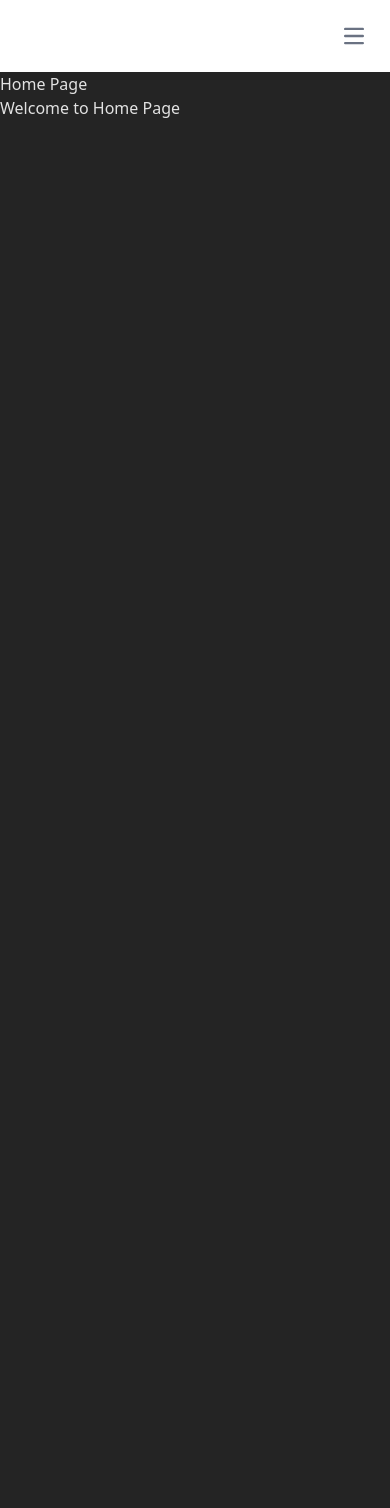
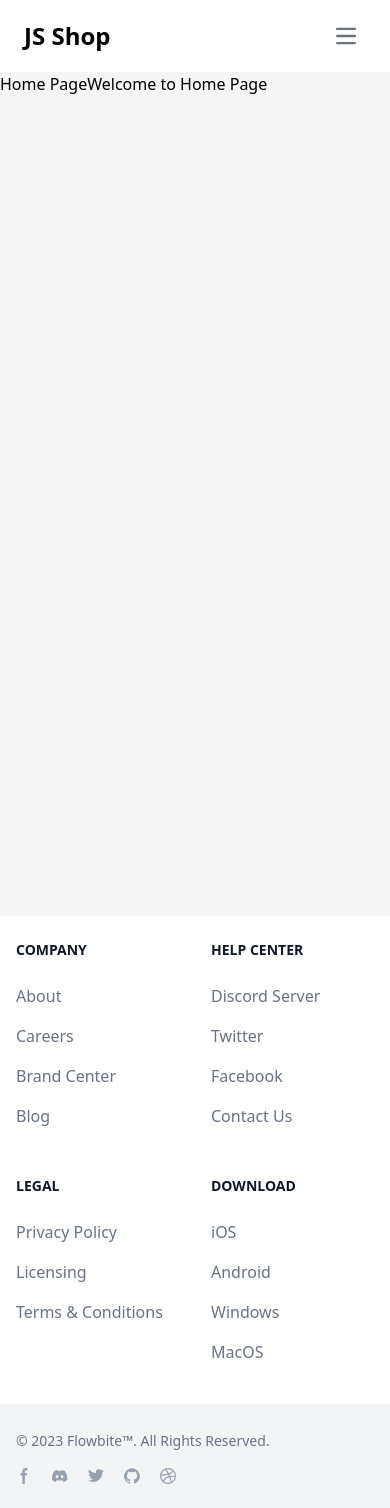
Before and after one commit to SrbastianM/js-shop, a website built with Vite: page index.html in a window 390 px wide. Before the commit the page ends 844 px from the top, so only its background shows below. Built offline with nearby package versions, Linux system fonts and the light colour scheme.

Commit message:
feat: Fix the login page 	- Add new validation to the footer (i will change this to the future) 	- Next Steps: Work on the home page

```diff
--- a/index.html
+++ b/index.html
@@ -10,8 +10,8 @@
 
 <body>
   <nav class="bg-white border-gray-200 dark:bg-gray-900">
-    <div class="max-w-screen-xl flex flex-wrap items-center justify-between mx-auto p-4">
-      <a href="/home" class="flex items-center space-x-3 rtl:space-x-reverse" data-route>
+    <div class="max-w-screen flex flex-wrap items-center justify-between mx-2 p-4">
+      <a href="/" class="flex items-center space-x-3 rtl:space-x-reverse" data-route>
         <span class="self-center text-2xl font-semibold whitespace-nowrap dark:text-white">JS Shop</span>
       </a>
       <button data-collapse-toggle="navbar-default" type="button"
@@ -41,7 +41,10 @@
     </div>
   </nav>
   <div id="content">Loading...</div>
+  <div id="js-footer-container">
 
+
+  </div>
   <script type="module" src="/src/main.js"></script>
 </body>
 
--- /dev/null
+++ b/src/Presentation/atoms/footer.js
@@ -0,0 +1,126 @@
+export default function Footer() {
+  return `
+    <footer class=" bg-white dark:bg-gray-900 id="js-footer"">
+      <div class="mx-auto w-full max-w-screen-xl">
+        <div class="grid grid-cols-2 gap-8 px-4 py-6 lg:py-8 md:grid-cols-4">
+          <div>
+            <h2 class="mb-6 text-sm font-semibold text-gray-900 uppercase dark:text-white">Company</h2>
+            <ul class="text-gray-500 dark:text-gray-400 font-medium">
+              <li class="mb-4">
+                <a href="#" class=" hover:underline">About</a>
+              </li>
+              <li class="mb-4">
+                <a href="#" class="hover:underline">Careers</a>
+              </li>
+              <li class="mb-4">
+                <a href="#" class="hover:underline">Brand Center</a>
+              </li>
+              <li class="mb-4">
+                <a href="#" class="hover:underline">Blog</a>
+              </li>
+            </ul>
+          </div>
+          <div>
+            <h2 class="mb-6 text-sm font-semibold text-gray-900 uppercase dark:text-white">Help center</h2>
+            <ul class="text-gray-500 dark:text-gray-400 font-medium">
+              <li class="mb-4">
+                <a href="#" class="hover:underline">Discord Server</a>
+              </li>
+              <li class="mb-4">
+                <a href="#" class="hover:underline">Twitter</a>
+              </li>
+              <li class="mb-4">
+                <a href="#" class="hover:underline">Facebook</a>
+              </li>
+              <li class="mb-4">
+                <a href="#" class="hover:underline">Contact Us</a>
+              </li>
+            </ul>
+          </div>
+          <div>
+            <h2 class="mb-6 text-sm font-semibold text-gray-900 uppercase dark:text-white">Legal</h2>
+            <ul class="text-gray-500 dark:text-gray-400 font-medium">
+              <li class="mb-4">
+                <a href="#" class="hover:underline">Privacy Policy</a>
+              </li>
+              <li class="mb-4">
+                <a href="#" class="hover:underline">Licensing</a>
+              </li>
+              <li class="mb-4">
+                <a href="#" class="hover:underline">Terms &amp; Conditions</a>
+              </li>
+            </ul>
+          </div>
+          <div>
+            <h2 class="mb-6 text-sm font-semibold text-gray-900 uppercase dark:text-white">Download</h2>
+            <ul class="text-gray-500 dark:text-gray-400 font-medium">
+              <li class="mb-4">
+                <a href="#" class="hover:underline">iOS</a>
+              </li>
+              <li class="mb-4">
+                <a href="#" class="hover:underline">Android</a>
+              </li>
+              <li class="mb-4">
+                <a href="#" class="hover:underline">Windows</a>
+              </li>
+              <li class="mb-4">
+                <a href="#" class="hover:underline">MacOS</a>
+              </li>
+            </ul>
+          </div>
+        </div>
+        <div class="px-4 py-6 bg-gray-100 dark:bg-gray-700 md:flex md:items-center md:justify-between">
+          <span class="text-sm text-gray-500 dark:text-gray-300 sm:text-center">© 2023 <a
+              href="https://flowbite.com/">Flowbite™</a>. All Rights Reserved.
+          </span>
+          <div class="flex mt-4 sm:justify-center md:mt-0 space-x-5 rtl:space-x-reverse">
+            <a href="#" class="text-gray-400 hover:text-gray-900 dark:hover:text-white">
+              <svg class="w-4 h-4" aria-hidden="true" xmlns="http://www.w3.org/2000/svg" fill="currentColor"
+                viewBox="0 0 8 19">
+                <path fill-rule="evenodd"
+                  d="M6.135 3H8V0H6.135a4.147 4.147 0 0 0-4.142 4.142V6H0v3h2v9.938h3V9h2.021l.592-3H5V3.591A.6.6 0 0 1 5.592 3h.543Z"
+                  clip-rule="evenodd" />
+              </svg>
+              <span class="sr-only">Facebook page</span>
+            </a>
+            <a href="#" class="text-gray-400 hover:text-gray-900 dark:hover:text-white">
+              <svg class="w-4 h-4" aria-hidden="true" xmlns="http://www.w3.org/2000/svg" fill="currentColor"
+                viewBox="0 0 21 16">
+                <path
+                  d="M16.942 1.556a16.3 16.3 0 0 0-4.126-1.3 12.04 12.04 0 0 0-.529 1.1 15.175 15.175 0 0 0-4.573 0 11.585 11.585 0 0 0-.535-1.1 16.274 16.274 0 0 0-4.129 1.3A17.392 17.392 0 0 0 .182 13.218a15.785 15.785 0 0 0 4.963 2.521c.41-.564.773-1.16 1.084-1.785a10.63 10.63 0 0 1-1.706-.83c.143-.106.283-.217.418-.33a11.664 11.664 0 0 0 10.118 0c.137.113.277.224.418.33-.544.328-1.116.606-1.71.832a12.52 12.52 0 0 0 1.084 1.785 16.46 16.46 0 0 0 5.064-2.595 17.286 17.286 0 0 0-2.973-11.59ZM6.678 10.813a1.941 1.941 0 0 1-1.8-2.045 1.93 1.93 0 0 1 1.8-2.047 1.919 1.919 0 0 1 1.8 2.047 1.93 1.93 0 0 1-1.8 2.045Zm6.644 0a1.94 1.94 0 0 1-1.8-2.045 1.93 1.93 0 0 1 1.8-2.047 1.918 1.918 0 0 1 1.8 2.047 1.93 1.93 0 0 1-1.8 2.045Z" />
+              </svg>
+              <span class="sr-only">Discord community</span>
+            </a>
+            <a href="#" class="text-gray-400 hover:text-gray-900 dark:hover:text-white">
+              <svg class="w-4 h-4" aria-hidden="true" xmlns="http://www.w3.org/2000/svg" fill="currentColor"
+                viewBox="0 0 20 17">
+                <path fill-rule="evenodd"
+                  d="M20 1.892a8.178 8.178 0 0 1-2.355.635 4.074 4.074 0 0 0 1.8-2.235 8.344 8.344 0 0 1-2.605.98A4.13 4.13 0 0 0 13.85 0a4.068 4.068 0 0 0-4.1 4.038 4 4 0 0 0 .105.919A11.705 11.705 0 0 1 1.4.734a4.006 4.006 0 0 0 1.268 5.392 4.165 4.165 0 0 1-1.859-.5v.05A4.057 4.057 0 0 0 4.1 9.635a4.19 4.19 0 0 1-1.856.07 4.108 4.108 0 0 0 3.831 2.807A8.36 8.36 0 0 1 0 14.184 11.732 11.732 0 0 0 6.291 16 11.502 11.502 0 0 0 17.964 4.5c0-.177 0-.35-.012-.523A8.143 8.143 0 0 0 20 1.892Z"
+                  clip-rule="evenodd" />
+              </svg>
+              <span class="sr-only">Twitter page</span>
+            </a>
+            <a href="#" class="text-gray-400 hover:text-gray-900 dark:hover:text-white">
+              <svg class="w-4 h-4" aria-hidden="true" xmlns="http://www.w3.org/2000/svg" fill="currentColor"
+                viewBox="0 0 20 20">
+                <path fill-rule="evenodd"
+                  d="M10 .333A9.911 9.911 0 0 0 6.866 19.65c.5.092.678-.215.678-.477 0-.237-.01-1.017-.014-1.845-2.757.6-3.338-1.169-3.338-1.169a2.627 2.627 0 0 0-1.1-1.451c-.9-.615.07-.6.07-.6a2.084 2.084 0 0 1 1.518 1.021 2.11 2.11 0 0 0 2.884.823c.044-.503.268-.973.63-1.325-2.2-.25-4.516-1.1-4.516-4.9A3.832 3.832 0 0 1 4.7 7.068a3.56 3.56 0 0 1 .095-2.623s.832-.266 2.726 1.016a9.409 9.409 0 0 1 4.962 0c1.89-1.282 2.717-1.016 2.717-1.016.366.83.402 1.768.1 2.623a3.827 3.827 0 0 1 1.02 2.659c0 3.807-2.319 4.644-4.525 4.889a2.366 2.366 0 0 1 .673 1.834c0 1.326-.012 2.394-.012 2.72 0 .263.18.572.681.475A9.911 9.911 0 0 0 10 .333Z"
+                  clip-rule="evenodd" />
+              </svg>
+              <span class="sr-only">GitHub account</span>
+            </a>
+            <a href="#" class="text-gray-400 hover:text-gray-900 dark:hover:text-white">
+              <svg class="w-4 h-4" aria-hidden="true" xmlns="http://www.w3.org/2000/svg" fill="currentColor"
+                viewBox="0 0 20 20">
+                <path fill-rule="evenodd"
+                  d="M10 0a10 10 0 1 0 10 10A10.009 10.009 0 0 0 10 0Zm6.613 4.614a8.523 8.523 0 0 1 1.93 5.32 20.094 20.094 0 0 0-5.949-.274c-.059-.149-.122-.292-.184-.441a23.879 23.879 0 0 0-.566-1.239 11.41 11.41 0 0 0 4.769-3.366ZM8 1.707a8.821 8.821 0 0 1 2-.238 8.5 8.5 0 0 1 5.664 2.152 9.608 9.608 0 0 1-4.476 3.087A45.758 45.758 0 0 0 8 1.707ZM1.642 8.262a8.57 8.57 0 0 1 4.73-5.981A53.998 53.998 0 0 1 9.54 7.222a32.078 32.078 0 0 1-7.9 1.04h.002Zm2.01 7.46a8.51 8.51 0 0 1-2.2-5.707v-.262a31.64 31.64 0 0 0 8.777-1.219c.243.477.477.964.692 1.449-.114.032-.227.067-.336.1a13.569 13.569 0 0 0-6.942 5.636l.009.003ZM10 18.556a8.508 8.508 0 0 1-5.243-1.8 11.717 11.717 0 0 1 6.7-5.332.509.509 0 0 1 .055-.02 35.65 35.65 0 0 1 1.819 6.476 8.476 8.476 0 0 1-3.331.676Zm4.772-1.462A37.232 37.232 0 0 0 13.113 11a12.513 12.513 0 0 1 5.321.364 8.56 8.56 0 0 1-3.66 5.73h-.002Z"
+                  clip-rule="evenodd" />
+              </svg>
+              <span class="sr-only">Dribbble account</span>
+            </a>
+          </div>
+        </div>
+      </div>
+    </footer>
+    `;
+}
--- /dev/null
+++ b/src/Presentation/organism/carousel.js
@@ -0,0 +1,47 @@
+export default function Carousel() {
+  return;
+  `
+    <div id="controls-carousel" class="relative w-full" data-carousel="static">
+    <!-- Carousel wrapper -->
+        <div class="relative h-56 overflow-hidden rounded-lg md:h-96">
+            <!-- Item 1 -->
+            <div class="hidden duration-700 ease-in-out" data-carousel-item>
+                <img src="/docs/images/carousel/carousel-1.svg" class="absolute block w-full -translate-x-1/2 -translate-y-1/2 top-1/2 left-1/2" alt="...">
+            </div>
+            <!-- Item 2 -->
+            <div class="hidden duration-700 ease-in-out" data-carousel-item="active">
+                <img src="/docs/images/carousel/carousel-2.svg" class="absolute block w-full -translate-x-1/2 -translate-y-1/2 top-1/2 left-1/2" alt="...">
+            </div>
+            <!-- Item 3 -->
+            <div class="hidden duration-700 ease-in-out" data-carousel-item>
+                <img src="/docs/images/carousel/carousel-3.svg" class="absolute block w-full -translate-x-1/2 -translate-y-1/2 top-1/2 left-1/2" alt="...">
+            </div>
+            <!-- Item 4 -->
+            <div class="hidden duration-700 ease-in-out" data-carousel-item>
+                <img src="/docs/images/carousel/carousel-4.svg" class="absolute block w-full -translate-x-1/2 -translate-y-1/2 top-1/2 left-1/2" alt="...">
+            </div>
+            <!-- Item 5 -->
+            <div class="hidden duration-700 ease-in-out" data-carousel-item>
+                <img src="/docs/images/carousel/carousel-5.svg" class="absolute block w-full -translate-x-1/2 -translate-y-1/2 top-1/2 left-1/2" alt="...">
+            </div>
+        </div>
+        <!-- Slider controls -->
+        <button type="button" class="absolute top-0 start-0 z-30 flex items-center justify-center h-full px-4 cursor-pointer group focus:outline-none" data-carousel-prev>
+            <span class="inline-flex items-center justify-center w-10 h-10 rounded-full bg-white/30 dark:bg-gray-800/30 group-hover:bg-white/50 dark:group-hover:bg-gray-800/60 group-focus:ring-4 group-focus:ring-white dark:group-focus:ring-gray-800/70 group-focus:outline-none">
+                <svg class="w-4 h-4 text-white dark:text-gray-800 rtl:rotate-180" aria-hidden="true" xmlns="http://www.w3.org/2000/svg" fill="none" viewBox="0 0 6 10">
+                    <path stroke="currentColor" stroke-linecap="round" stroke-linejoin="round" stroke-width="2" d="M5 1 1 5l4 4"/>
+                </svg>
+                <span class="sr-only">Previous</span>
+            </span>
+        </button>
+        <button type="button" class="absolute top-0 end-0 z-30 flex items-center justify-center h-full px-4 cursor-pointer group focus:outline-none" data-carousel-next>
+            <span class="inline-flex items-center justify-center w-10 h-10 rounded-full bg-white/30 dark:bg-gray-800/30 group-hover:bg-white/50 dark:group-hover:bg-gray-800/60 group-focus:ring-4 group-focus:ring-white dark:group-focus:ring-gray-800/70 group-focus:outline-none">
+                <svg class="w-4 h-4 text-white dark:text-gray-800 rtl:rotate-180" aria-hidden="true" xmlns="http://www.w3.org/2000/svg" fill="none" viewBox="0 0 6 10">
+                    <path stroke="currentColor" stroke-linecap="round" stroke-linejoin="round" stroke-width="2" d="m1 9 4-4-4-4"/>
+                </svg>
+                <span class="sr-only">Next</span>
+            </span>
+        </button>
+    </div>
+    `;
+}
--- a/src/main.js
+++ b/src/main.js
@@ -1,5 +1,7 @@
 import "./style.css";
 import { routes } from "/src/routes/routes";
+import Carousel from "./Presentation/organism/carousel";
+import Footer from "./Presentation/atoms/footer";
 import Router from "/src/routes/router.js";
 
 const router = new Router(routes);
@@ -13,3 +15,9 @@
     });
   });
 });
+
+// const carouselContainer = document.getElementById("content");
+// carouselContainer.innerText = Carousel();
+
+const footerContainer = document.getElementById("js-footer-container");
+footerContainer.innerHTML = Footer();
--- a/src/pages/home.js
+++ b/src/pages/home.js
@@ -1,6 +1,8 @@
 export default function Home() {
   return `
-    <h1> Home Page </h1>
-    <p> Welcome to Home Page</p>
+    <div class="h-screen flex">
+      <h1> Home Page </h1>
+      <p> Welcome to Home Page</p>
+    </div>
 `;
 }
--- a/src/routes/router.js
+++ b/src/routes/router.js
@@ -12,6 +12,7 @@
   }
 
   _matchUrlToRoute(path) {
+    checkPath(path);
     return this.routes.find((route) => route.path === path);
   }
 
@@ -26,12 +27,16 @@
       document.getElementById(
         "content"
       ).innerHTML = `<h1> 404 - Page not found </h1>`;
+    } else {
+      document.getElementById("content").innerHTML = matchedRoute.callback();
     }
 
-    document.getElementById("content").innerHTML = matchedRoute.callback();
+    console.log("Path route", path);
+    this._updateFooterVisibility();
   }
 
   navigateTo(path) {
+    checkPath(path);
     window.history.pushState({}, "", path);
     this.loadRoute(path);
   }
@@ -41,6 +46,27 @@
       this.loadRoute(window.location.pathname);
     });
   }
+
+  _updateFooterVisibility(path) {
+    const footer = document.getElementById("js-footer");
+    console.log("Footer element:", footer); // Debugging line
+
+    if (footer) {
+      if (path === "/login") {
+        footer.classList.add("hidden");
+        footer.classList.remove("flex");
+      } else {
+        footer.classList.remove("hidden");
+        footer.classList.add("flex");
+      }
+    }
+  }
+}
+
+function checkPath(path) {
+  if (!path || typeof path !== "string") {
+    throw new Error("Path must be a valid string");
+  }
 }
 
 export default Router;
--- a/src/style.css
+++ b/src/style.css
@@ -14,3 +14,8 @@
   -webkit-font-smoothing: antialiased;
   -moz-osx-font-smoothing: grayscale;
 }
+
+body {
+  background-color: whitesmoke;
+  color: black;
+}
```
Also changed, not shown: src/pages/login.js (+30 -2 lines), src/Presentation/atoms/card.js (added).
